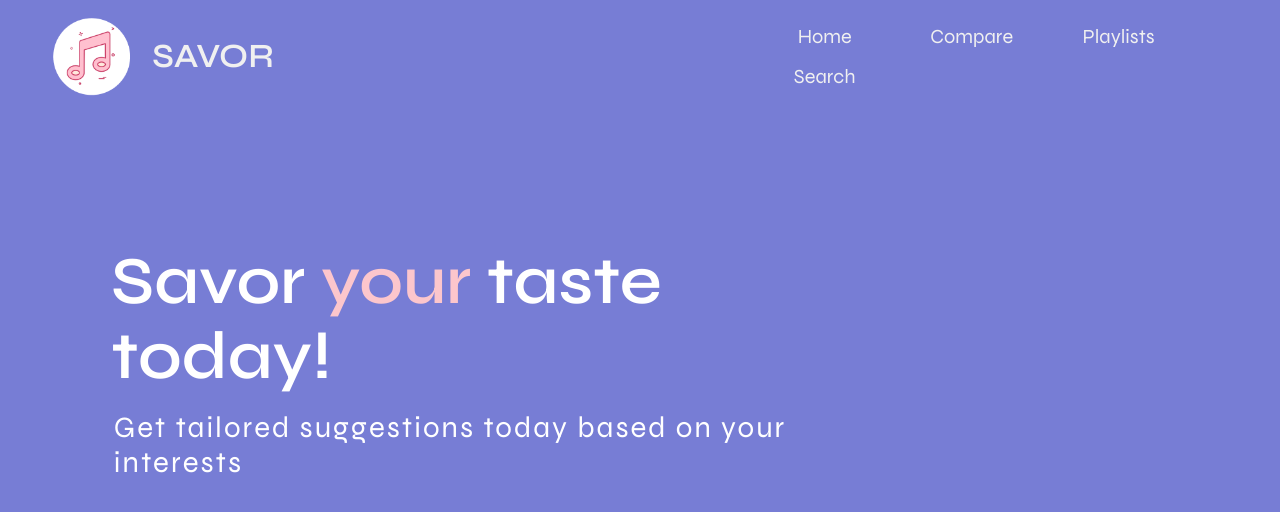
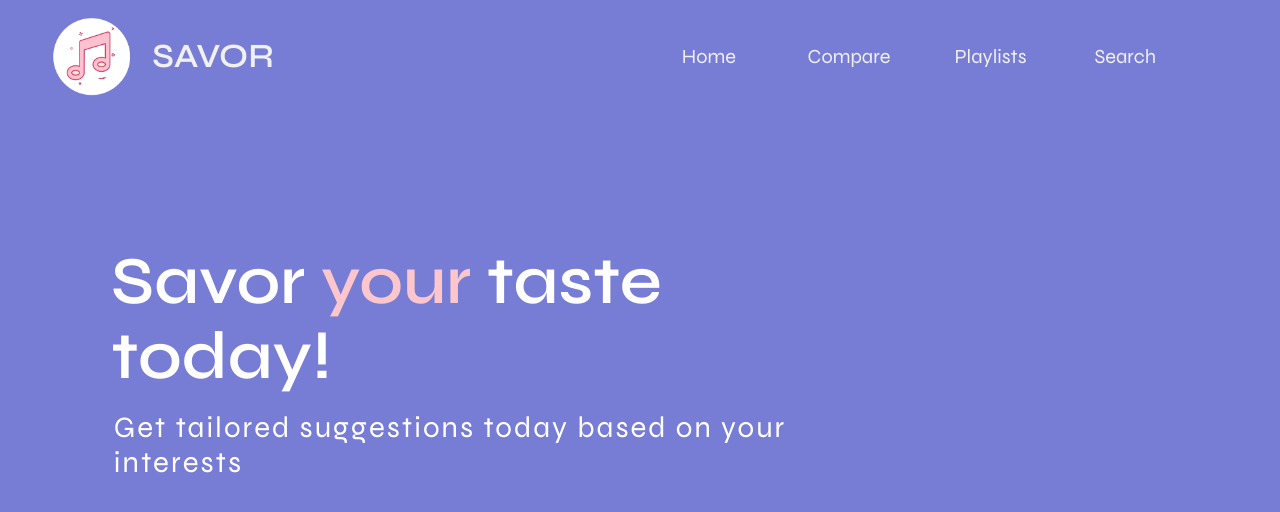
Before and after one commit to KevinYu3214/Savor, a React (Vite) app: page / in a window 1280 px wide. Shown: the top 512 px of the page. Built offline with nearby package versions, Linux system fonts and the light colour scheme.

Commit message:
updating num_navigation (now we have 4 tabs)

```diff
--- a/src/global_styles/variables.scss
+++ b/src/global_styles/variables.scss
@@ -1,7 +1,7 @@
 @import url("https://fonts.googleapis.com/css2?family=Syne:wght@400;500;600;700;800&display=swap");
 $syne-font: "Syne", sans-serif;
 
-$num-navigation: 3;
+$num-navigation: 4;
 
 $bg: rgb(255, 255, 255);
 $bg2: rgb(119, 125, 213);
```
Also changed, not shown: 1 other file (tests, documents, lock files or other folders).
